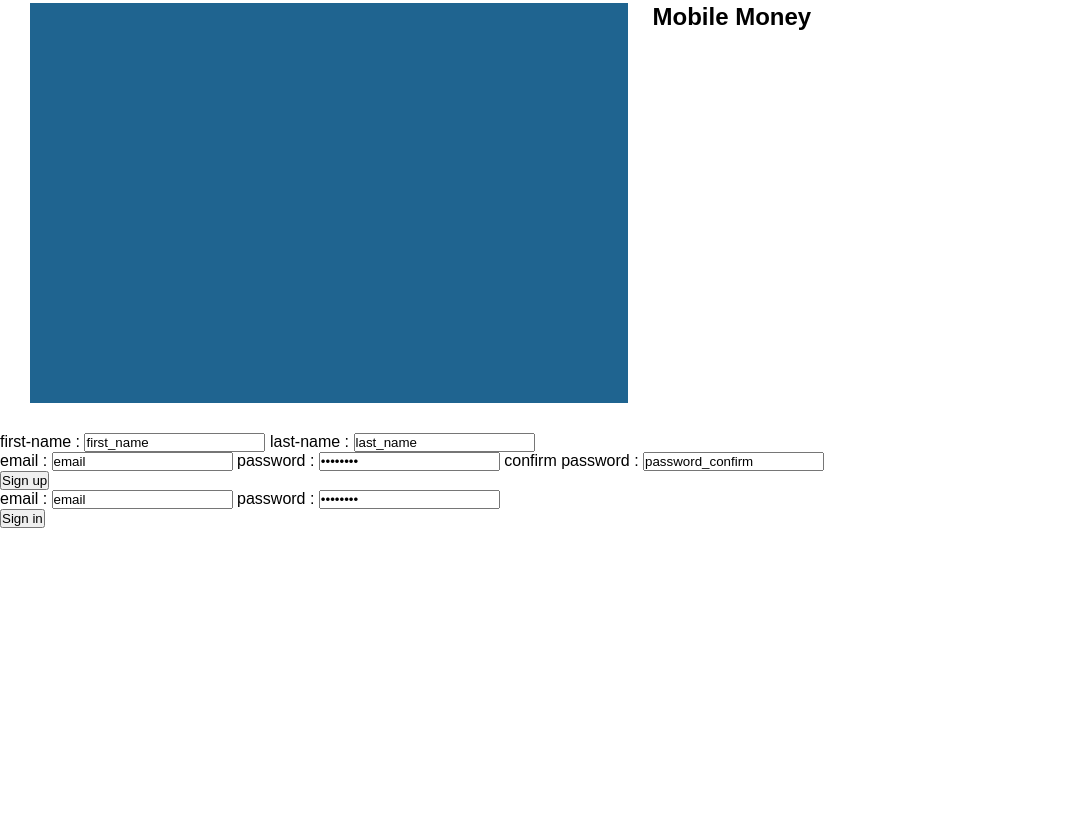
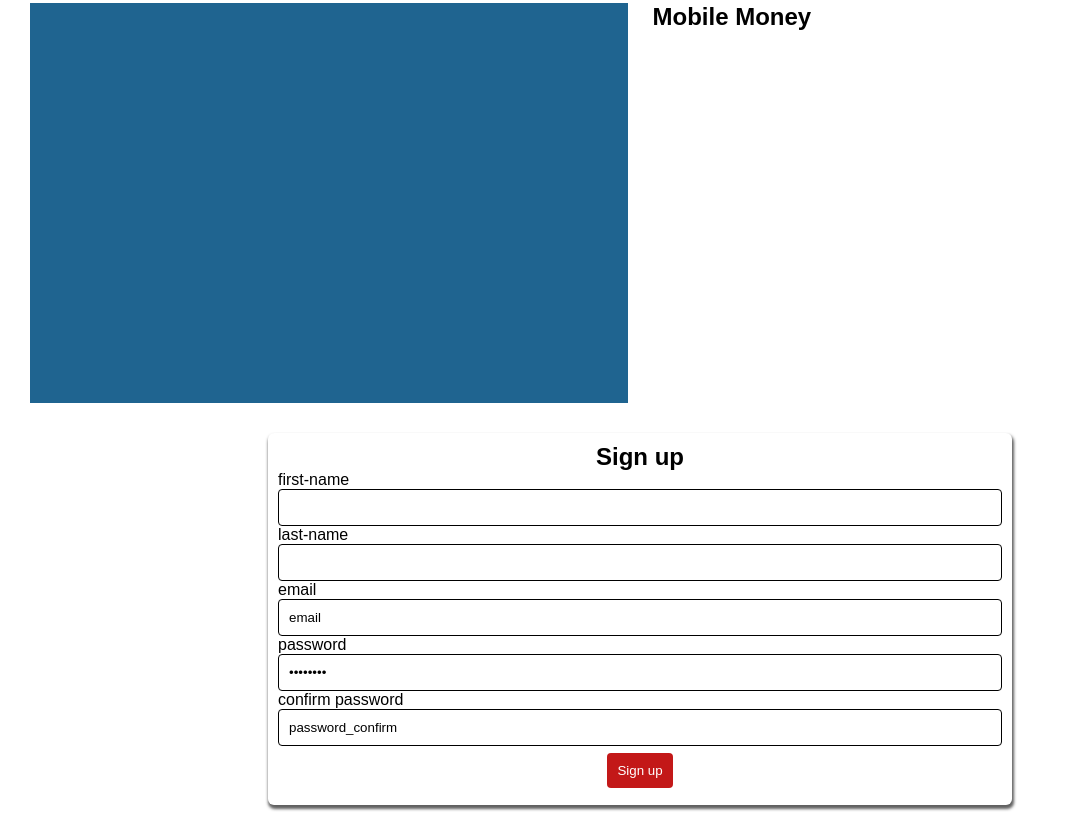
Before and after one commit to YannickZahinda/Relworx_Money, a plain HTML site: page index.html in a window 1280 px wide. Shown: the part 1562-2387 px from the top of the page, without its empty margins (0-1079 px from the left). Before the commit the page ends 2090 px from the top, so only its background shows below. Drawn offline with Linux system fonts and the light colour scheme.

Commit message:
add functionality

```diff
--- a/index.html
+++ b/index.html
@@ -5,6 +5,7 @@
     <meta http-equiv="X-UA-Compatible" content="IE=edge" />
     <meta name="viewport" content="width=device-width, initial-scale=1.0" />
     <link rel="stylesheet" href="./styles/index.css" />
+    <link rel="stylesheet" href="./styles/sign_in_up.css" />
     <title>Relworx</title>
   </head>
   <body>
@@ -46,36 +47,20 @@
           <p class="card-img"></p>
         </div>
       </section>
-      <section class="sign_up">
+      <section class="section_sign_up">
         <div class="sign_card">
-          <form action="">
+          <h1>Sign up</h1>
+          <form action="" class="sign-up_form">
             <div class="names">
-              <label for="first_name">first-name :</label>
-              <input
-                type="text"
-                value="first_name"
-                id="first_name"
-                placeholder="your first name here"
-                required
-              />
-              <label for="last_name">last-name :</label>
-              <input
-                type="text"
-                value="last_name"
-                id="last_name"
-                placeholder="your last name here"
-                required
-              />
+              <label for="first_name">first-name </label>
+              <input type="text" id="first_name" required />
+              <label for="last_name">last-name </label>
+              <input type="text" id="last_name" required />
             </div>
             <div class="mail_password">
-              <label for="email">email :</label>
-              <input
-                type="email"
-                value="email"
-                placeholder="your@gmail.com"
-                required
-              />
-              <label for="password">password :</label>
+              <label for="email">email</label>
+              <input type="email" value="email" required />
+              <label for="password">password </label>
               <input
                 type="password"
                 value="password"
@@ -83,7 +68,7 @@
                 required
                 maxlength="6"
               />
-              <label for="password_confirm">confirm password :</label>
+              <label for="password_confirm">confirm password </label>
               <input
                 type="pawssword"
                 value="password_confirm"
@@ -98,17 +83,13 @@
           </form>
         </div>
       </section>
-      <section class="sign_in">
+      <section class="section_sign_in" id="signin_section">
         <div class="sign_card">
-          <form action="">
-            <label for="email">email :</label>
-            <input
-              type="email"
-              value="email"
-              placeholder="your@gmail.com"
-              required
-            />
-            <label for="password">password :</label>
+          <h1>Sign in</h1>
+          <form action="" class="sign-in_form">
+            <label for="email">email</label>
+            <input type="email" value="email" required />
+            <label for="password">password </label>
             <input
               type="password"
               value="password"
@@ -123,5 +104,6 @@
         </div>
       </section>
     </main>
+    <script src="./js/sign_in.js"></script>
   </body>
 </html>
--- /dev/null
+++ b/js/sign_in.js
@@ -0,0 +1,3 @@
+const SignInCard = document.getElementById('signin_section');
+
+SignInCard.style.display = 'none';
--- /dev/null
+++ b/styles/sign_in_up.css
@@ -0,0 +1,86 @@
+
+.section_sign_in,
+.section_sign_up{
+    margin: 20px 20px;
+}
+
+.section_sign_up > .sign_card {
+    text-align: center;
+    margin: auto;
+    width: 60%;
+    padding: 10px;
+    border-radius: 6px;
+    box-shadow: 1px 3px 3px 1px rgba(50, 50, 50, 0.776);
+}
+
+.section_sign_in > .sign_card {
+    text-align: center;
+    margin: auto;
+    width: 60%;
+    padding: 10px;
+    border-radius: 6px;
+    box-shadow: 1px 3px 3px 1px rgba(50, 50, 50, 0.776);
+}
+.sign-up_form > .names, .mail_password{
+    display: flex;
+    flex-direction: column;
+}
+
+.names, .mail_password > label{
+    text-align: left;
+}
+
+.sign-up_form .names > input{
+    padding: 10px;
+    border: 1px solid #000;
+    border-radius: 4px;
+}
+
+.sign-up_form .mail_password > input{
+    padding: 10px;
+    border: 1px solid #000;
+    border-radius: 4px;
+}
+
+.sign-up_form button{
+    background: rgb(195, 24, 24);
+    color: #fff;
+    padding: 10px;
+    border: none;
+    border-radius: 4px;
+    margin: 7px;
+    cursor: pointer;
+}
+
+.sign-up_form button:hover{
+    background: rgba(195, 24, 24, 0.861);
+}
+
+.sign-in_form {
+    display: flex;
+    flex-direction: column;
+}
+
+.sign-in_form input{
+    padding: 10px;
+    border: 1px solid #000;
+    border-radius: 4px;
+}
+
+.sign-in_form label{
+    text-align: left;
+}
+
+.sign-in_form button{
+    background: rgb(24, 61, 195);
+    color: #fff;
+    padding: 10px;
+    border: none;
+    border-radius: 4px;
+    margin: 7px;
+    cursor: pointer;
+}
+
+.sign-in_form button:hover{
+    background: rgba(24, 61, 195, 0.808)
+}
```
